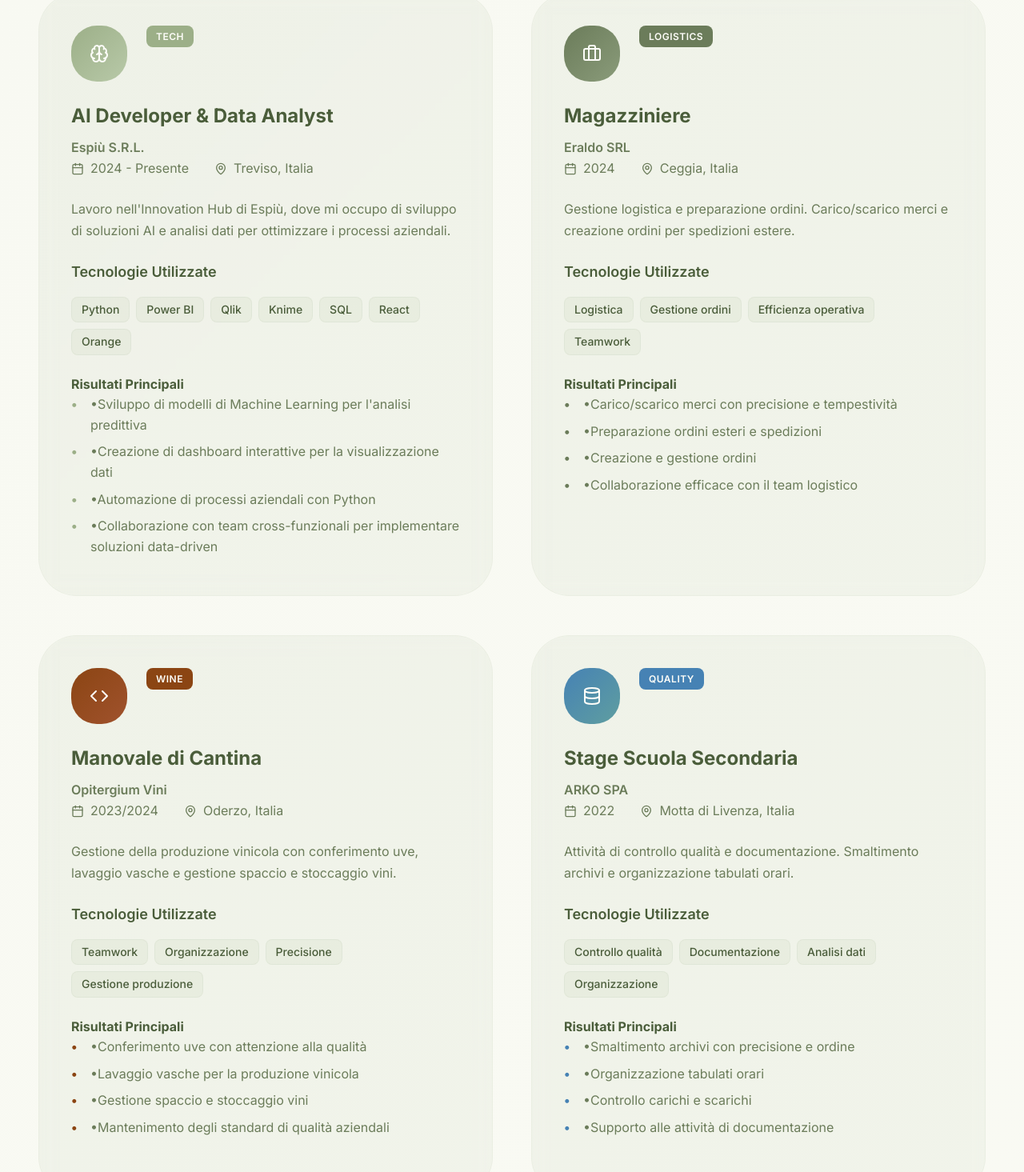
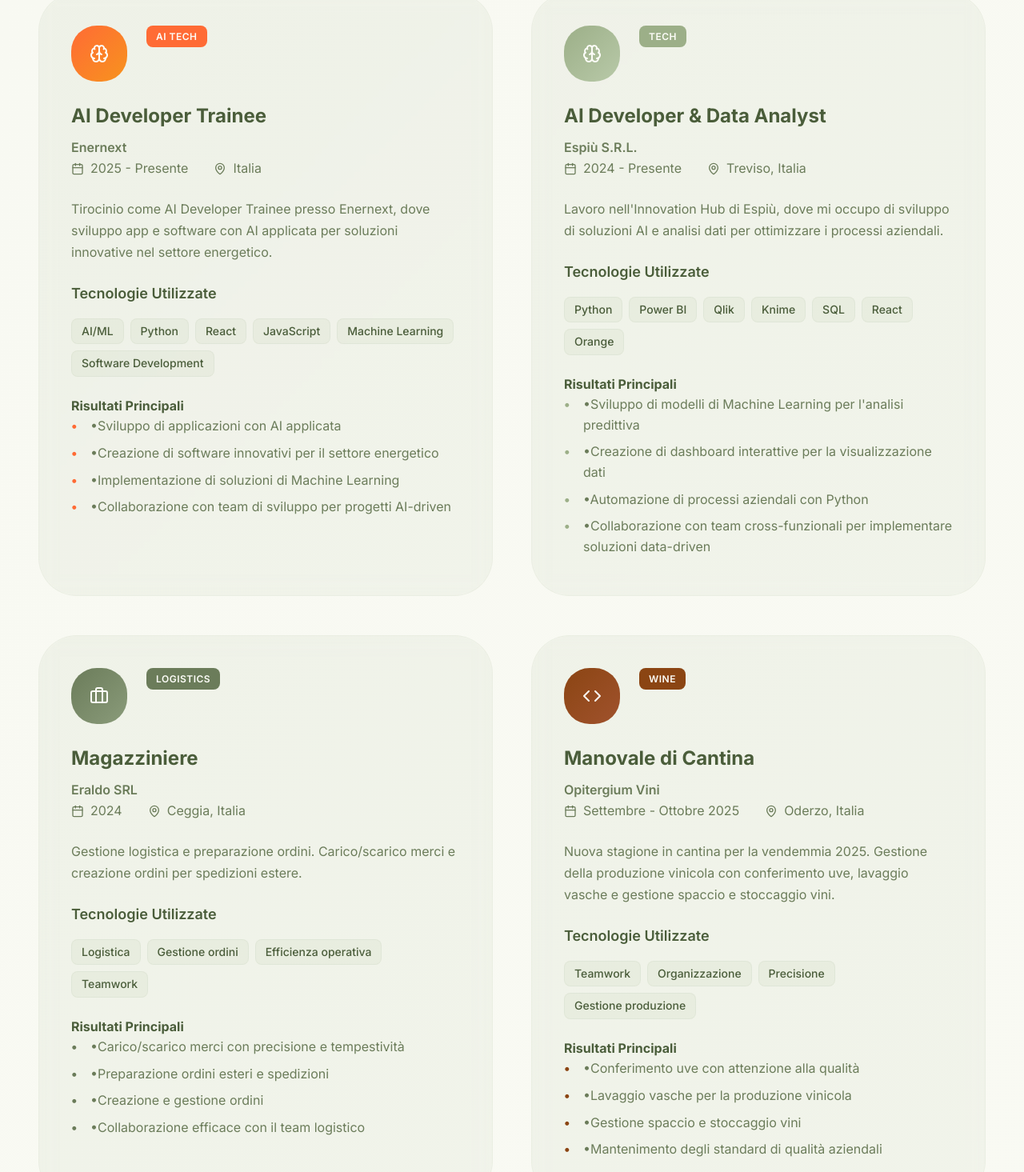
Before and after one commit to zozzy04/portfolio-riccardo, a React (Vite) app: page / in a window 1280 px wide. Shown: the part 4740-6205 px from the top of the page at 80% size. Built offline with nearby package versions, Linux system fonts and the light colour scheme.

Commit message:
Aggiunta nuove esperienze: tirocinio Enernext e stagione cantina 2025

```diff
--- a/src/components/Experience.jsx
+++ b/src/components/Experience.jsx
@@ -6,6 +6,25 @@ const Experience = () => {
   const experienceRef = useRef(null);
 
   const experiences = [
+    {
+      icon: <Brain size={24} />,
+      title: 'AI Developer Trainee',
+      company: 'Enernext',
+      companyLink: 'https://enernext.it',
+      location: 'Italia',
+      period: '2025 - Presente',
+      description: 'Tirocinio come AI Developer Trainee presso Enernext, dove sviluppo app e software con AI applicata per soluzioni innovative nel settore energetico.',
+      technologies: ['AI/ML', 'Python', 'React', 'JavaScript', 'Machine Learning', 'Software Development'],
+      achievements: [
+        'Sviluppo di applicazioni con AI applicata',
+        'Creazione di software innovativi per il settore energetico',
+        'Implementazione di soluzioni di Machine Learning',
+        'Collaborazione con team di sviluppo per progetti AI-driven'
+      ],
+      color: '#FF6B35',
+      gradient: 'linear-gradient(135deg, #FF6B35 0%, #F7931E 100%)',
+      category: 'AI Tech'
+    },
     {
       icon: <Brain size={24} />,
       title: 'AI Developer & Data Analyst',
@@ -43,6 +62,25 @@ const Experience = () => {
       color: 'var(--accent-color)',
       gradient: 'linear-gradient(135deg, #6B7C5A 0%, #8A9B7A 100%)',
       category: 'Logistics'
+    },
+    {
+      icon: <Code size={24} />,
+      title: 'Manovale di Cantina',
+      company: 'Opitergium Vini',
+      companyLink: 'https://www.cantinaoderzo.it',
+      location: 'Oderzo, Italia',
+      period: 'Settembre - Ottobre 2025',
+      description: 'Nuova stagione in cantina per la vendemmia 2025. Gestione della produzione vinicola con conferimento uve, lavaggio vasche e gestione spaccio e stoccaggio vini.',
+      technologies: ['Teamwork', 'Organizzazione', 'Precisione', 'Gestione produzione'],
+      achievements: [
+        'Conferimento uve con attenzione alla qualità',
+        'Lavaggio vasche per la produzione vinicola',
+        'Gestione spaccio e stoccaggio vini',
+        'Mantenimento degli standard di qualità aziendali'
+      ],
+      color: '#8B4513',
+      gradient: 'linear-gradient(135deg, #8B4513 0%, #A0522D 100%)',
+      category: 'Wine'
     },
     {
       icon: <Code size={24} />,
@@ -112,6 +150,7 @@ const Experience = () => {
 
   const getCategoryIcon = (category) => {
     switch (category) {
+      case 'AI Tech': return <Brain size={16} />;
       case 'Tech': return <Zap size={16} />;
       case 'Logistics': return <Target size={16} />;
       case 'Wine': return <Code size={16} />;
@@ -218,10 +257,10 @@ const Experience = () => {
         <div className="experience-summary">
           <div className="summary-stats">
             {[
-              { number: '5+', label: 'Esperienze Lavorative' },
+              { number: '6+', label: 'Esperienze Lavorative' },
               { number: '4+', label: 'Anni di Esperienza' },
-              { number: '4+', label: 'Settori Esplorati' },
-              { number: '15+', label: 'Competenze Sviluppate' }
+              { number: '5+', label: 'Settori Esplorati' },
+              { number: '20+', label: 'Competenze Sviluppate' }
             ].map((stat, index) => (
               <div key={index} className="stat-card">
                 <h3>{stat.number}</h3>
```
